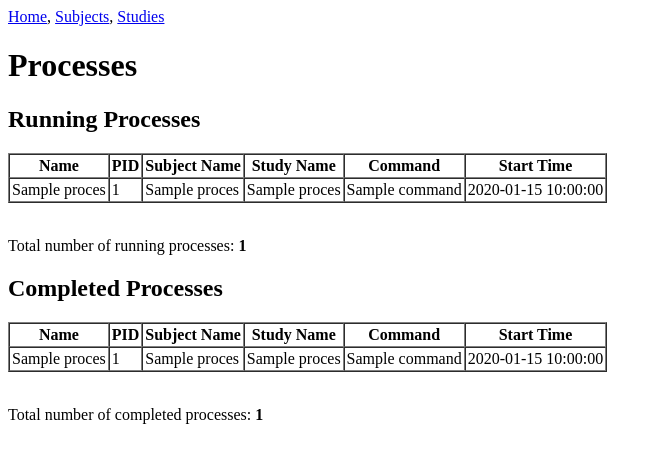
After one commit to patbolan/slug, a Flask app: template templates/processes.html in a window 1280 px wide. The commit adds this page. Shown: the top 463 px of the page, without its empty margins (0-662 px from the left). Run offline with Flask 3, Linux system fonts and the light colour scheme; the template is opened without the code that fills it: most values are stand-ins (such as "Sample title", 1, 10 or a date in 2020).

Commit message:
Began implementation of process_manager

```diff
--- a/app.py
+++ b/app.py
@@ -12,6 +12,7 @@ from utils import (  # Import the utility functions
     get_series_number_from_folder
 )
 from tools import *
+from process_manager import ProcessManager
 
 import os
 from datetime import datetime
@@ -393,5 +394,19 @@ def tool_command(tool_name, command, subject_name, study_name):
     execute_tool(tool_name, command, subject_name, study_name)
     return f"Tool '{tool_name}' executed command '{command}' for subject '{subject_name}' and study '{study_name}'.", 200
 
+@app.route('/processes')
+def processes():
+    # Create an instance of ProcessManager
+    process_manager = ProcessManager()
+
+    # Get the list of running and completed processes
+    running_processes = process_manager.get_processes(folder_type='running')
+    completed_processes = process_manager.get_processes(folder_type='completed')
+
+    # Render the processes.html template with both lists
+    return render_template('processes.html',
+                           running_processes=running_processes,
+                           completed_processes=completed_processes)
+
 if __name__ == '__main__':
     app.run(host='0.0.0.0', port=5000)  # Run on all interfaces at port 5000
--- a/templates/index.html
+++ b/templates/index.html
@@ -9,5 +9,7 @@
     <a href="{{ url_for('subjects') }}">All Subjects</a>
     <br>
     <a href="{{ url_for('studies') }}">All Studies</a>
+    <br>
+    <a href="{{ url_for('processes') }}">Processes</a>
 </body>
 </html>
--- /dev/null
+++ b/templates/processes.html
@@ -0,0 +1,71 @@
+<!DOCTYPE html>
+<html>
+<head>
+    <title>Processes</title>
+</head>
+<body>
+    <header>
+        <a href="{{ url_for('index') }}">Home</a>,
+        <a href="{{ url_for('subjects') }}">Subjects</a>,
+        <a href="{{ url_for('studies') }}">Studies</a>
+    </header>
+
+    <h1>Processes</h1>
+
+    <h2>Running Processes</h2>
+    <table border="1" cellpadding="2" cellspacing="0">
+        <thead>
+            <tr>
+                <th>Name</th>
+                <th>PID</th>
+                <th>Subject Name</th>
+                <th>Study Name</th>
+                <th>Command</th>
+                <th>Start Time</th>
+            </tr>
+        </thead>
+        <tbody>
+            {% for process in running_processes %}
+                <tr>
+                    <td>{{ process.name }}</td>
+                    <td>{{ process.pid }}</td>
+                    <td>{{ process.subject_name }}</td>
+                    <td>{{ process.study_name }}</td>
+                    <td>{{ process.command }}</td>
+                    <td>{{ process.start_time }}</td>
+                </tr>
+            {% endfor %}
+        </tbody>
+    </table>
+    <br>
+    <p>Total number of running processes: <b>{{ running_processes|length }}</b></p>
+
+    <h2>Completed Processes</h2>
+    <table border="1" cellpadding="2" cellspacing="0">
+        <thead>
+            <tr>
+                <th>Name</th>
+                <th>PID</th>
+                <th>Subject Name</th>
+                <th>Study Name</th>
+                <th>Command</th>
+                <th>Start Time</th>
+            </tr>
+        </thead>
+        <tbody>
+            {% for process in completed_processes %}
+                <tr>
+                    <td>{{ process.name }}</td>
+                    <td>{{ process.pid }}</td>
+                    <td>{{ process.subject_name }}</td>
+                    <td>{{ process.study_name }}</td>
+                    <td>{{ process.command }}</td>
+                    <td>{{ process.start_time }}</td>
+                </tr>
+            {% endfor %}
+        </tbody>
+    </table>
+    <br>
+    <p>Total number of completed processes: <b>{{ completed_processes|length }}</b></p>
+</body>
+</html>
--- a/utils.py
+++ b/utils.py
@@ -57,6 +57,8 @@ def get_study_files(subject_name, study_name):
             files.append({'name': file_name, 'full_path': full_path})
     return files
 
+def get_process_root_folder():
+    return '/home/bakken-raid8/pcad2/processes'
 
 # Get some DICOM header information
 def get_sample_dicom_header(subject_name, study_name):
--- a/working.txt
+++ b/working.txt
@@ -19,6 +19,11 @@ A tool
 * Has states: running, completed, available, unavailable
 * has commands which depend on state (run, undo)
 
+I'm trying to avoid a full process infrastructure. Like they are indpeendent objects, with ids and states. Some are associated with subjects, otehrs with studies. They are tracked through time.
+Why do I think it's overkill? Need a separate set of routes, separate folders.
+Maybe you should just do this.
+Tools don't necessarily need to launch a process. Like NII converter, needs a process for conversion, just do the inline directly. So process is really like queued task. I think the words process and tool are OK.
+
 
 TODO:
 * Autotag
```
Also changed, not shown: process_manager.py (added, +79 -0 lines), tools.py (+7 -1 lines).
